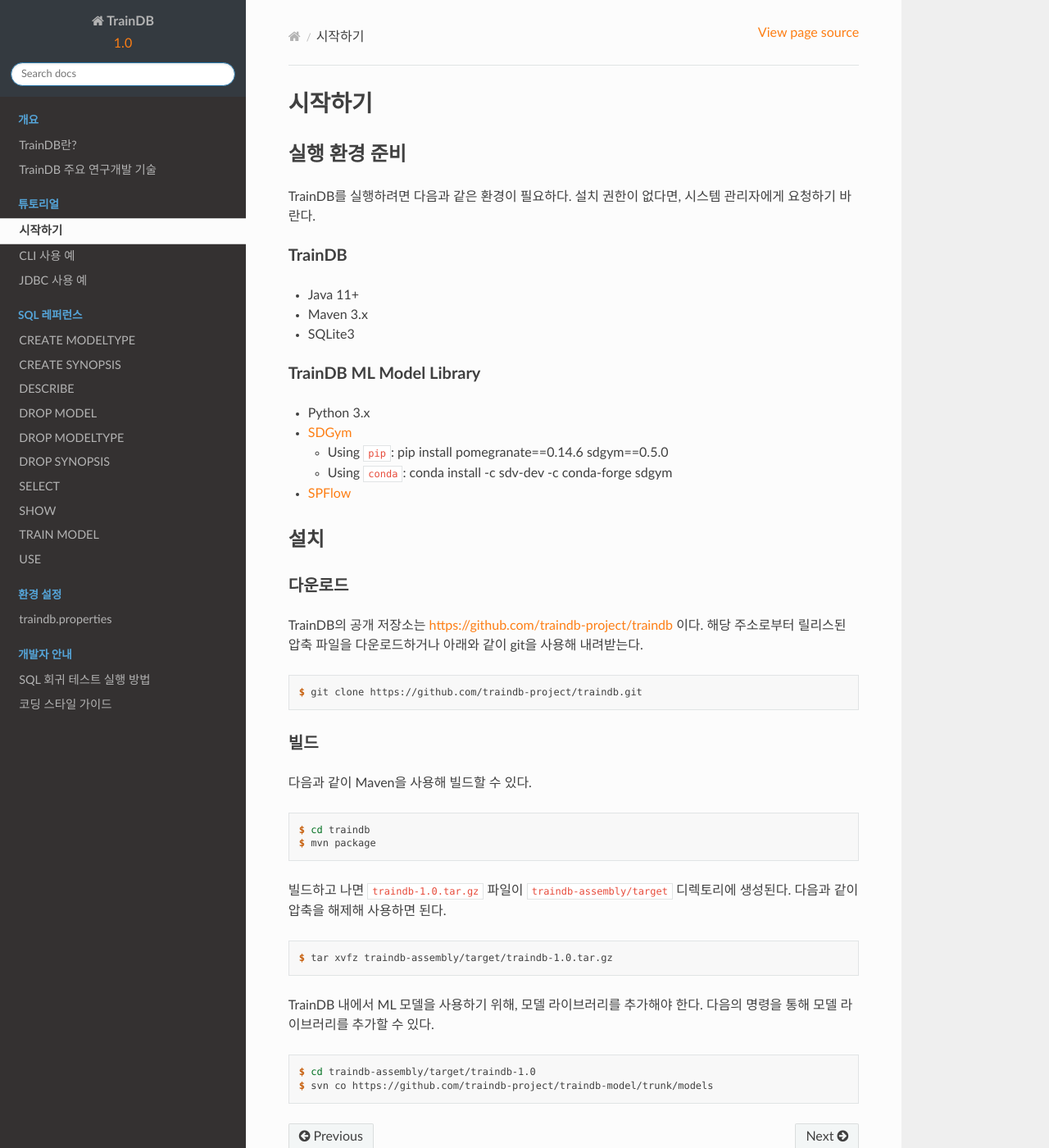
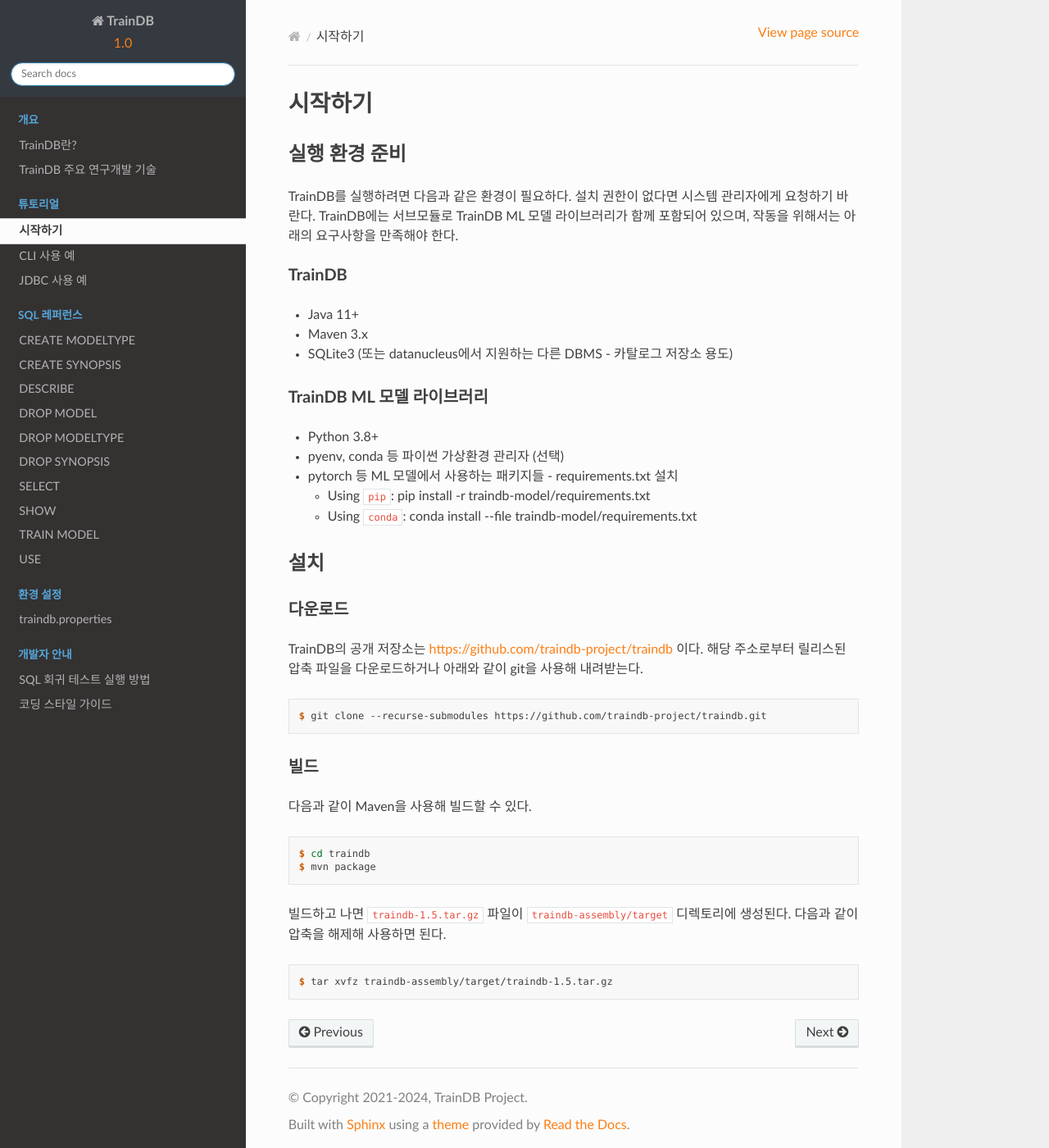
Before and after one commit to traindb-project/traindb-doc-kr, a Sphinx documentation site: the page built from docs/tutorial/getting_started.rst, in a window 1280 px wide and 1400 px high. Shown: the whole window at 82% size. Built offline with Sphinx 7.4.7 and the Read the Docs theme 2.0.0, drawn with Linux system fonts in a browser that asks for light colours.

Commit message:
update v1.5 documentation

```diff
--- a/docs/intro/rnd_topics.rst
+++ b/docs/intro/rnd_topics.rst
@@ -21,7 +21,7 @@ TrainDB 주요 연구개발 기술
 #. `클라우드 ML 모델 라이브러리 제공 서비스 <https://github.com/traindb-project/traindb-ml>`_
 
    * 원격 GPU 서버에서 ML 모델을 학습/제공하기 위한 프레임워크
-   * 클라우드에서 작동 가능한 Kubeflow 기반 ML 모델 등록/학습/실행 기능 지원
+   * 클라우드에서 작동 가능한 ML 모델 등록/학습/실행 기능 지원
 
 #. `TrainDB 연동 시각적 탐사 데이터 분석 지원 도구 <https://github.com/traindb-project/aqp-tav>`_
 
--- a/docs/intro/traindb.rst
+++ b/docs/intro/traindb.rst
@@ -9,5 +9,5 @@ TrainDB는 머신 러닝 기반으로 정확한 분석 결과에 준하는 근
 TrainDB의 특징은 다음과 같다.
 
 * ML 모델을 학습한 이후에는 원시 데이터에 접근하지 않고 근사 질의 결과 제공
-* Kubeflow 기반 클라우드 머신 러닝 서비스와 연동하여 원격 ML 모델 학습/실행 가능
+* 원격 머신 러닝 서비스와 연동하여 ML 모델 학습/실행 가능
 * 다양한 DBMS를 원시 DBMS로 연동하여 데이터 분석 질의 수행
--- a/docs/tutorial/getting_started.rst
+++ b/docs/tutorial/getting_started.rst
@@ -4,26 +4,26 @@
 실행 환경 준비
 --------------
 
-TrainDB를 실행하려면 다음과 같은 환경이 필요하다. 설치 권한이 없다면, 시스템 관리자에게 요청하기 바란다.
+TrainDB를 실행하려면 다음과 같은 환경이 필요하다.
+설치 권한이 없다면 시스템 관리자에게 요청하기 바란다.
+TrainDB에는 서브모듈로 TrainDB ML 모델 라이브러리가 함께 포함되어 있으며, 작동을 위해서는 아래의 요구사항을 만족해야 한다.
 
 TrainDB
 ~~~~~~~
 
 * Java 11+
 * Maven 3.x
-* SQLite3
+* SQLite3 (또는 datanucleus에서 지원하는 다른 DBMS - 카탈로그 저장소 용도)
 
-TrainDB ML Model Library
-~~~~~~~~~~~~~~~~~~~~~~~~
+TrainDB ML 모델 라이브러리
+~~~~~~~~~~~~~~~~~~~~~~~~~~
 
-* Python 3.x
-* `SDGym <https://github.com/sdv-dev/SDGym>`_
+* Python 3.8+
+* pyenv, conda 등 파이썬 가상환경 관리자 (선택)
+* pytorch 등 ML 모델에서 사용하는 패키지들 - requirements.txt 설치
 
-  * Using ``pip``: pip install pomegranate==0.14.6 sdgym==0.5.0
-  * Using ``conda``: conda install -c sdv-dev -c conda-forge sdgym
-
-* `SPFlow <https://github.com/SPFlow/SPFlow>`_
-
+  * Using ``pip``: pip install -r traindb-model/requirements.txt
+  * Using ``conda``: conda install --file traindb-model/requirements.txt
 
 설치
 ----
@@ -35,7 +35,7 @@ TrainDB의 공개 저장소는 `https://github.com/traindb-project/traindb <http
 
 .. code-block:: console
 
-  $ git clone https://github.com/traindb-project/traindb.git
+  $ git clone --recurse-submodules https://github.com/traindb-project/traindb.git
 
 빌드
 ~~~~
@@ -47,16 +47,8 @@ TrainDB의 공개 저장소는 `https://github.com/traindb-project/traindb <http
   $ cd traindb
   $ mvn package
 
-빌드하고 나면 ``traindb-1.0.tar.gz`` 파일이 ``traindb-assembly/target`` 디렉토리에 생성된다. 다음과 같이 압축을 해제해 사용하면 된다.
+빌드하고 나면 ``traindb-1.5.tar.gz`` 파일이 ``traindb-assembly/target`` 디렉토리에 생성된다. 다음과 같이 압축을 해제해 사용하면 된다.
 
 .. code-block:: console
 
-  $ tar xvfz traindb-assembly/target/traindb-1.0.tar.gz
-
-TrainDB 내에서 ML 모델을 사용하기 위해, 모델 라이브러리를 추가해야 한다.
-다음의 명령을 통해 모델 라이브러리를 추가할 수 있다.
-
-.. code-block:: console
-
-  $ cd traindb-assembly/target/traindb-1.0
-  $ svn co https://github.com/traindb-project/traindb-model/trunk/models
+  $ tar xvfz traindb-assembly/target/traindb-1.5.tar.gz
```
Also changed, not shown: docs/sql/export_model.rst (added, +48 -0 lines), docs/sql/import_model.rst (added, +51 -0 lines), docs/sql/show.rst (+29 -0 lines), docs/_static/rrd/exportModel.rrd.svg (added), docs/_static/rrd/importModel.rrd.svg (added), docs/_static/rrd/show.rrd.svg, docs/_static/rrd/showFilterCondition.rrd.svg (added).
